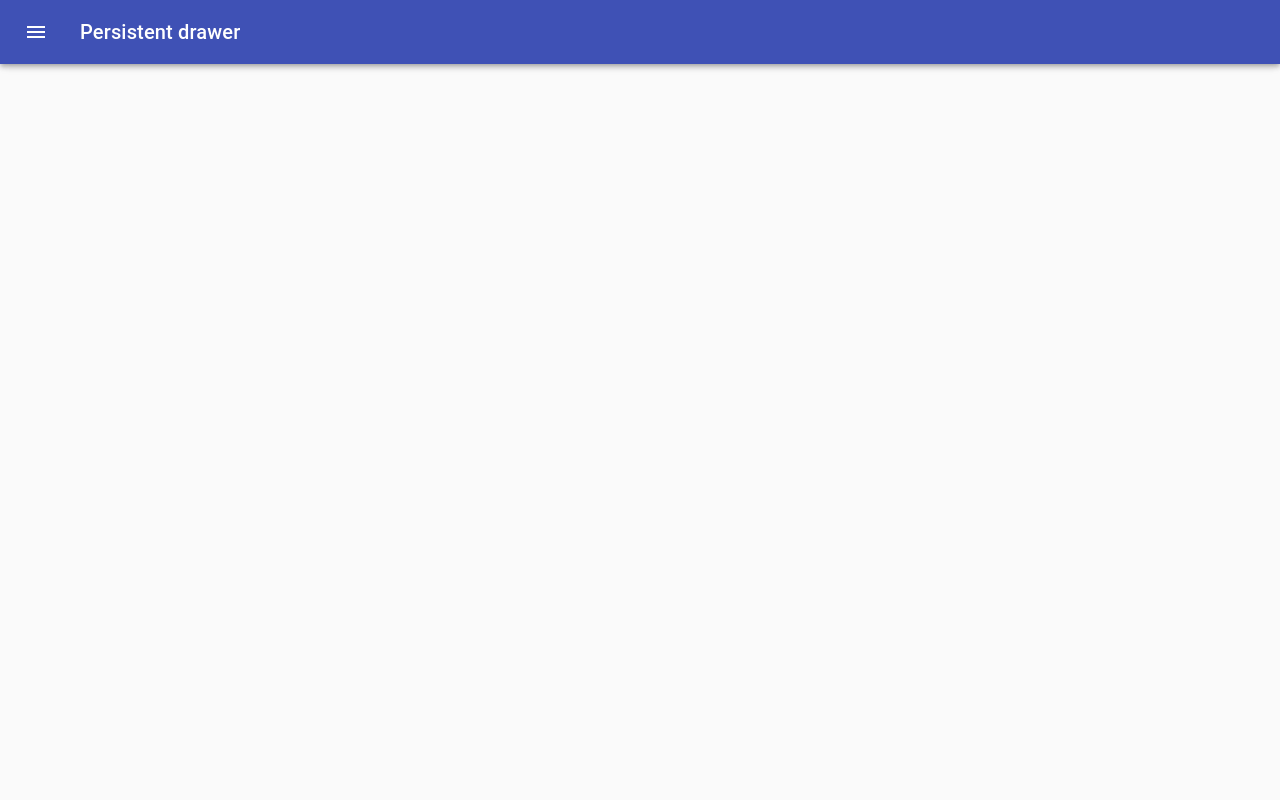
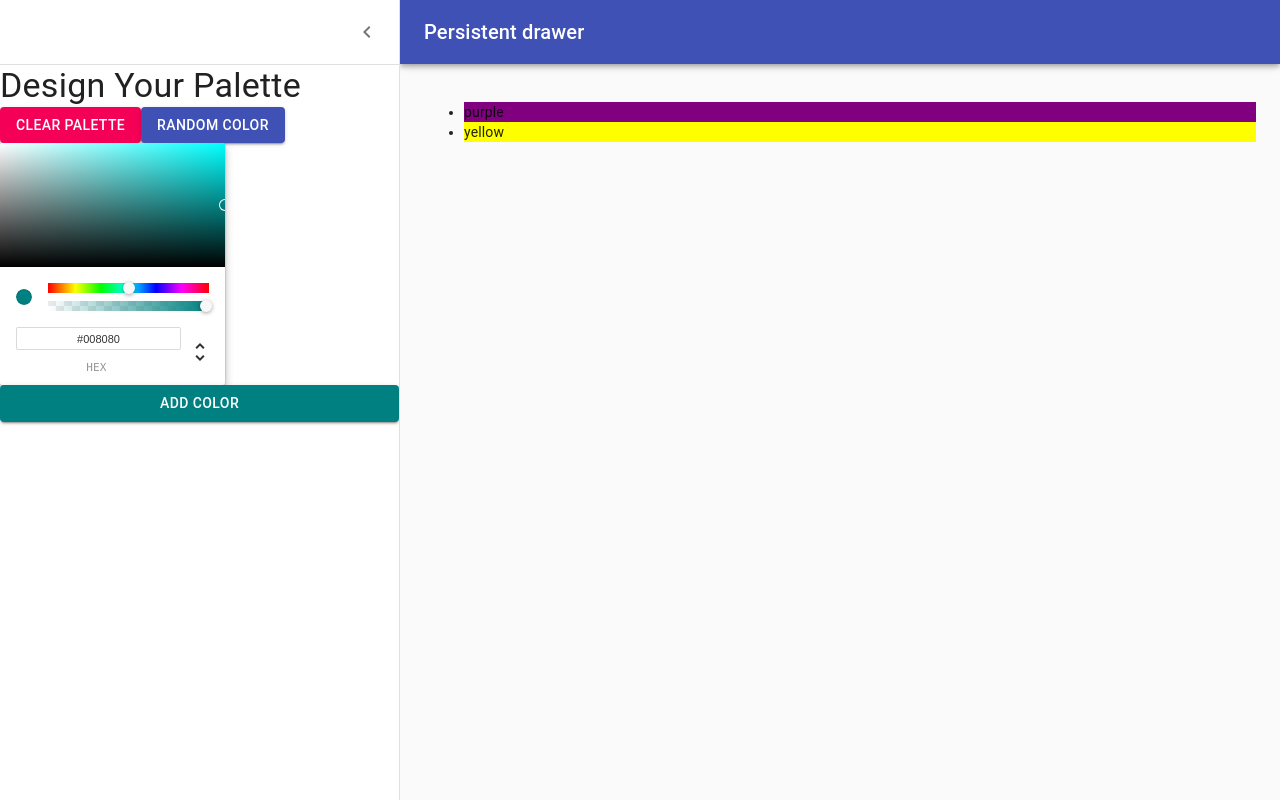
Before and after one commit to Lukazovic/color-palettes-react-app, a React (Create React App) app: page /palette/new in a window 1280 px wide. Built offline with nearby package versions, Linux system fonts and the light colour scheme.

Commit message:
Connect ColorPicker to Button

```diff
--- a/package.json
+++ b/package.json
@@ -1,5 +1,5 @@
 {
-  "name": "colors-react-app",
+  "name": "color-palettes-react-app",
   "version": "0.1.0",
   "private": true,
   "dependencies": {
--- a/public/index.html
+++ b/public/index.html
@@ -24,7 +24,7 @@
       work correctly both with client-side routing and a non-root public URL.
       Learn how to configure a non-root public URL by running `npm run build`.
     -->
-    <title>Colors React App</title>
+    <title>Color Palettes</title>
   </head>
   <body>
     <noscript>You need to enable JavaScript to run this app.</noscript>
--- a/src/Navbar.js
+++ b/src/Navbar.js
@@ -34,7 +34,7 @@ class Navbar extends Component {
         <Link className={classes.logo} to="/">
           <div className={classes.logoItems}>
             <img src={logo} alt="Color palette" />
-            <span>Color Piker</span>
+            <span>Color Palettes</span>
           </div>
         </Link>
         {showingAllColors && (
--- a/src/NewPaletteForm.js
+++ b/src/NewPaletteForm.js
@@ -56,7 +56,7 @@ const styles = theme => ({
   },
   content: {
     flexGrow: 1,
-    padding: theme.spacing.unit * 3,
+    padding: theme.spacing(3),
     transition: theme.transitions.create("margin", {
       easing: theme.transitions.easing.sharp,
       duration: theme.transitions.duration.leavingScreen,
@@ -73,9 +73,16 @@ const styles = theme => ({
 });
 
 class NewPaletteForm extends Component {
-  state = {
-    open: false,
-  };
+  constructor(props) {
+    super(props);
+    this.state = {
+      open: true,
+      currentColor: "teal",
+      colors: ["purple", "yellow"],
+    };
+    this.handleChangeColor = this.handleChangeColor.bind(this);
+    this.addNewColor = this.addNewColor.bind(this);
+  }
 
   handleDrawerOpen = () => {
     this.setState({ open: true });
@@ -84,6 +91,15 @@ class NewPaletteForm extends Component {
   handleDrawerClose = () => {
     this.setState({ open: false });
   };
+
+  handleChangeColor(newColor) {
+    this.setState({ currentColor: newColor.hex });
+  }
+
+  addNewColor() {
+    this.setState({ colors: [...this.state.colors, this.state.currentColor] });
+  }
+
   render() {
     const { classes } = this.props;
     const { open } = this.state;
@@ -135,10 +151,15 @@ class NewPaletteForm extends Component {
             </Button>
           </div>
           <ChromePicker
-            color="purple"
-            onChangeComplete={newColor => console.log(newColor)}
+            color={this.state.currentColor}
+            onChange={this.handleChangeColor}
           />
-          <Button variant="contained" color="primary">
+          <Button
+            variant="contained"
+            color="primary"
+            style={{ backgroundColor: this.state.currentColor }}
+            onClick={this.addNewColor}
+          >
             Add Color
           </Button>
         </Drawer>
@@ -148,6 +169,11 @@ class NewPaletteForm extends Component {
           })}
         >
           <div className={classes.drawerHeader} />
+          <ul>
+            {this.state.colors.map(color => (
+              <li style={{ backgroundColor: color }}>{color}</li>
+            ))}
+          </ul>
         </main>
       </div>
     );
--- a/src/PaletteList.js
+++ b/src/PaletteList.js
@@ -14,7 +14,7 @@ class PaletteList extends Component {
       <div className={classes.root}>
         <div className={classes.container}>
           <nav className={classes.nav}>
-            <h1>React Colors</h1>
+            <h1>Color Palettes React App</h1>
             <Link to="/palette/new">Create Palette</Link>
           </nav>
           <div className={classes.palettes}>
```
Also changed, not shown: 1 other file (tests, documents, lock files or other folders).
